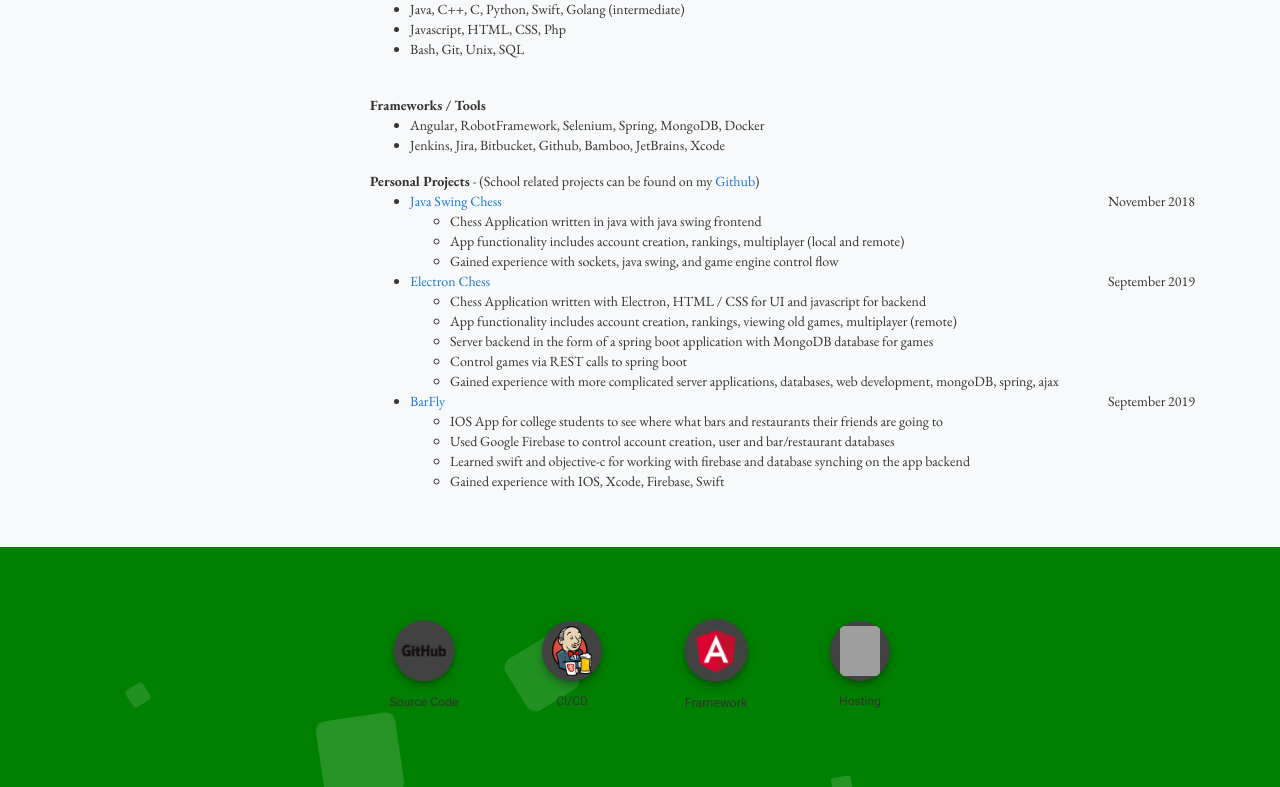
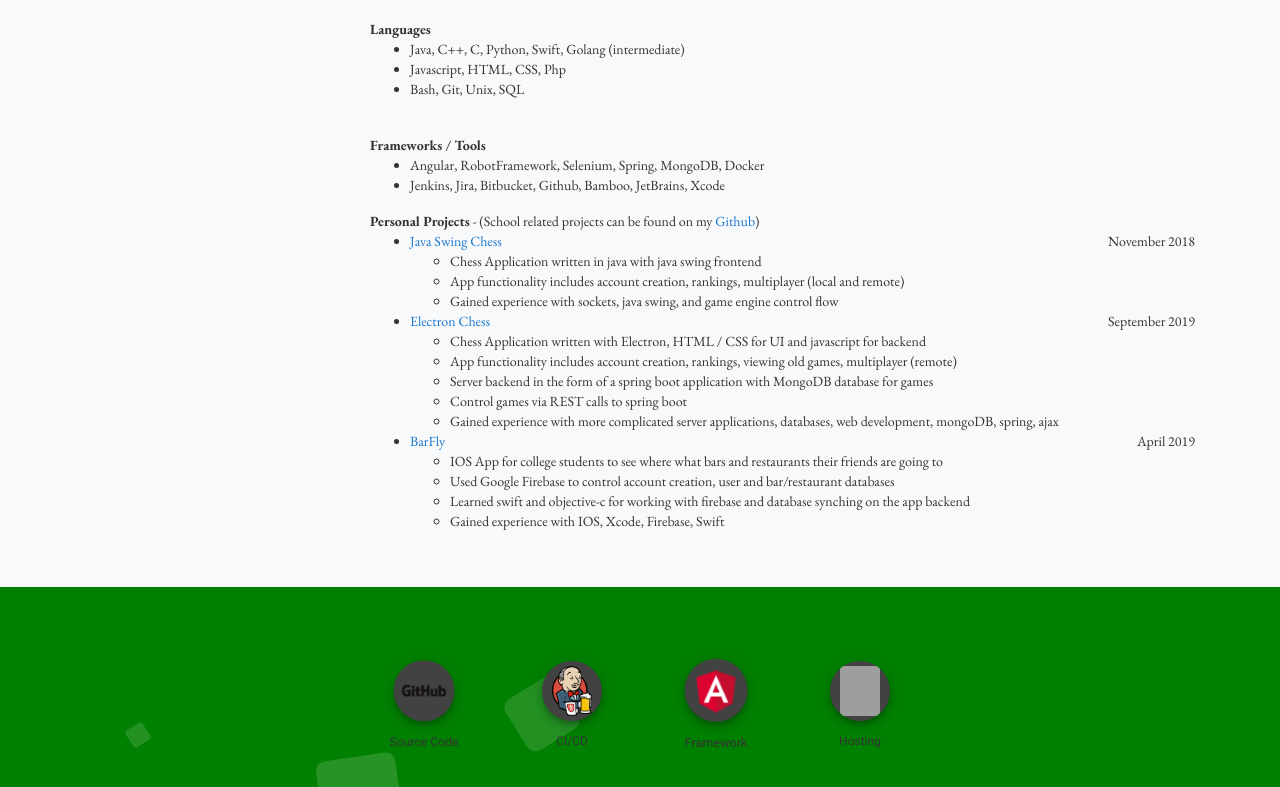
Before and after one commit to littlepazienza/pazienza-tech, an Angular app: page / in a window 1280 px wide. Shown: the part 1699-2486 px from the top of the page. Built offline with nearby package versions, Linux system fonts and the light colour scheme; grey boxes are pictures that could not be loaded.

Commit message:
Fixing date and adding slight padding

```diff
--- a/src/app/app.component.html
+++ b/src/app/app.component.html
@@ -1,8 +1,8 @@
 <app-sidenav></app-sidenav>
 <app-landing></app-landing>
 <div style="height: 100vh"></div>
-<div class="bg-light shadow d-flex" style="padding-bottom: 40px;">
-  <div class="container">
+<div class="bg-light shadow d-flex" style="padding-bottom: 40px; padding-top: 40px;">
+  <div class="container ">
     <div class="row">
       <div class="col-lg-3">
         <mat-card id="card" class="bg-light text-dark">
@@ -11,7 +11,7 @@
             <mat-card-title>Benjamin Pazienza</mat-card-title>
             <mat-card-subtitle class="text-dark"><a matTooltip="This is a Rocket League Reference" href="https://www.reddit.com/r/RocketLeague/comments/csme8p/spinning_car_wizard/">Spinning Car Wizard</a></mat-card-subtitle>
           </mat-card-header>
-          <img mat-card-image src="assets/img/profile.png">
+          <img mat-card-image class="d-none d-lg-block" src="assets/img/profile.png">
           <mat-card-content>
             <p>
               I am a 4th year Computer Science BS candidate at <a matTooltip="Loyola's Website" href="https://loyola.edu">Loyola University Maryland</a>. I am currently working as a software development intern at <a matTooltip="Alert Innovation's Website" href="https://alertinnovation.com">Alert Innovation</a>. My hobbies include skateboarding, soccer, chess, and video-games! I am from Westford, MA and currently reside in Baltimore, MD.
@@ -119,7 +119,7 @@
                 <li>Gained experience with more complicated server applications, databases, web development, mongoDB, spring, ajax</li>
               </ul>
             </li>
-            <li><a href="https://github.com/damorales9/BarFly-2.0">BarFly</a><span class="float-right">September 2019</span>
+            <li><a href="https://github.com/damorales9/BarFly-2.0">BarFly</a><span class="float-right">April 2019</span>
               <ul>
                 <li>IOS App for college students to see where what bars and restaurants their friends are going to</li>
                 <li>Used Google Firebase to control account creation, user and bar/restaurant databases</li>
```
